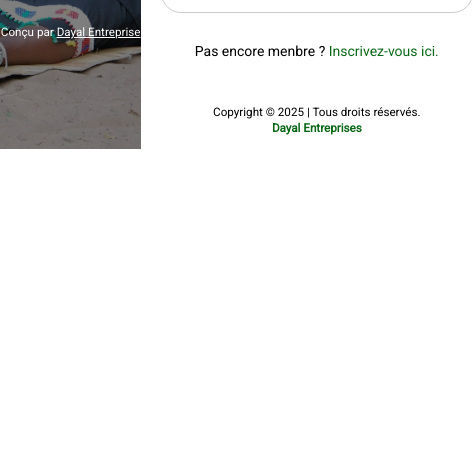
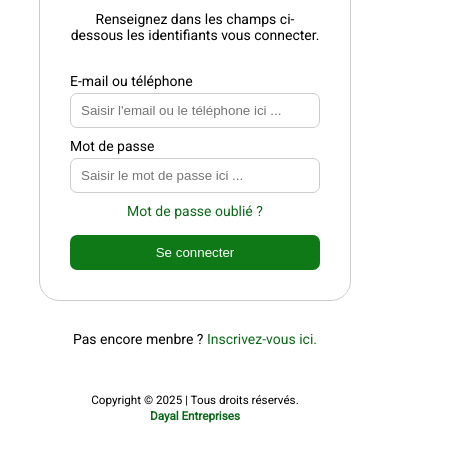
Before and after one commit to anonymiste/authentification-gate, a plain HTML site: page index.html in a window 390 px wide. Shown: the part 382-844 px from the top of the page, 473 px wide, since content can reach past the window. Drawn offline with Linux system fonts and the light colour scheme.

Commit message:
mise à jours responsive

```diff
--- a/css/responsive.css
+++ b/css/responsive.css
@@ -1,7 +1,6 @@
 @media (min-width: 280px) and (max-width: 860px) {
     .auth-cover {
-        display: grid;
-        grid-template-rows: auto 1fr;
+        grid-template-columns: 1fr;
         gap: 5%;
     }
 
```
